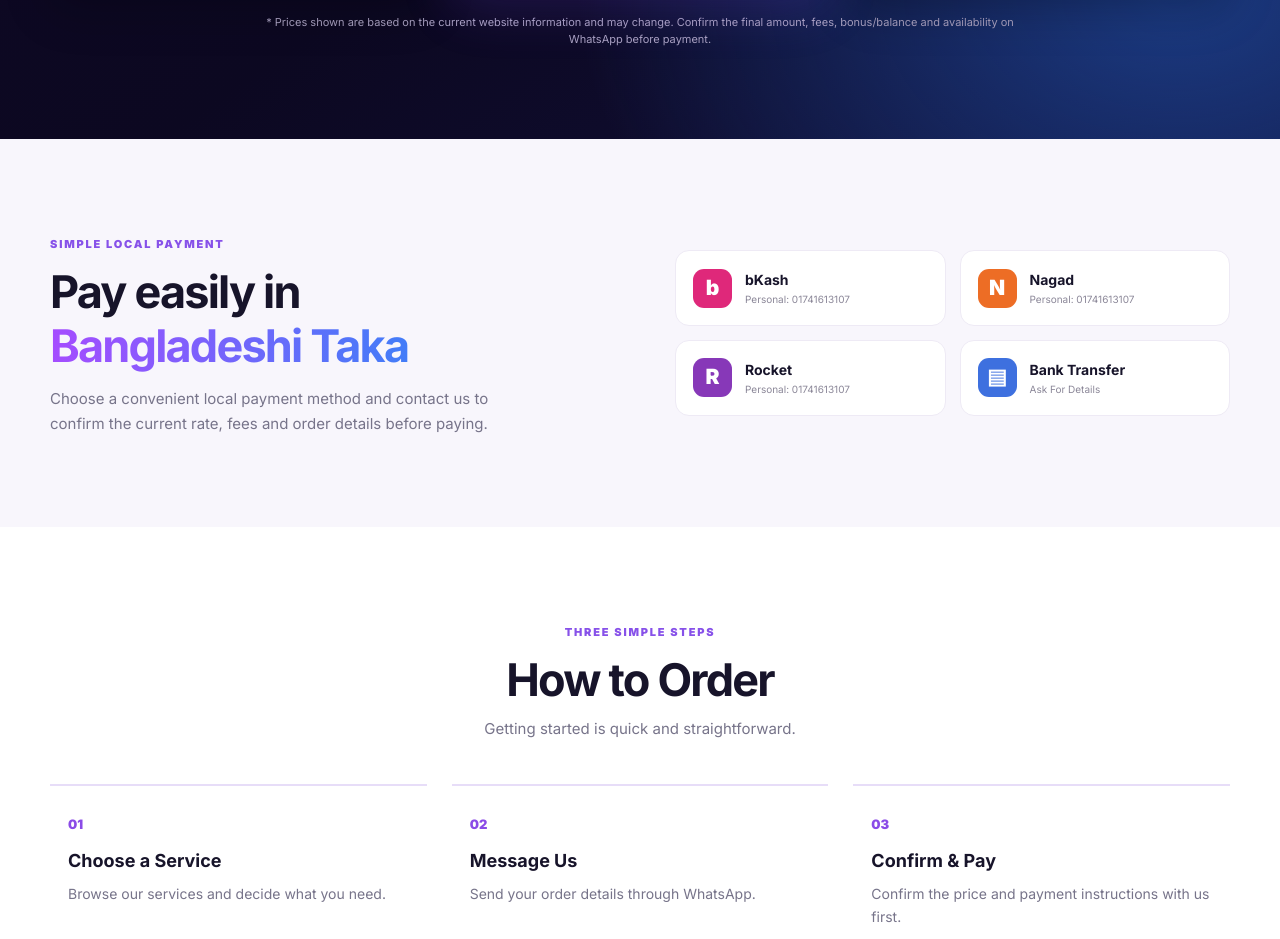
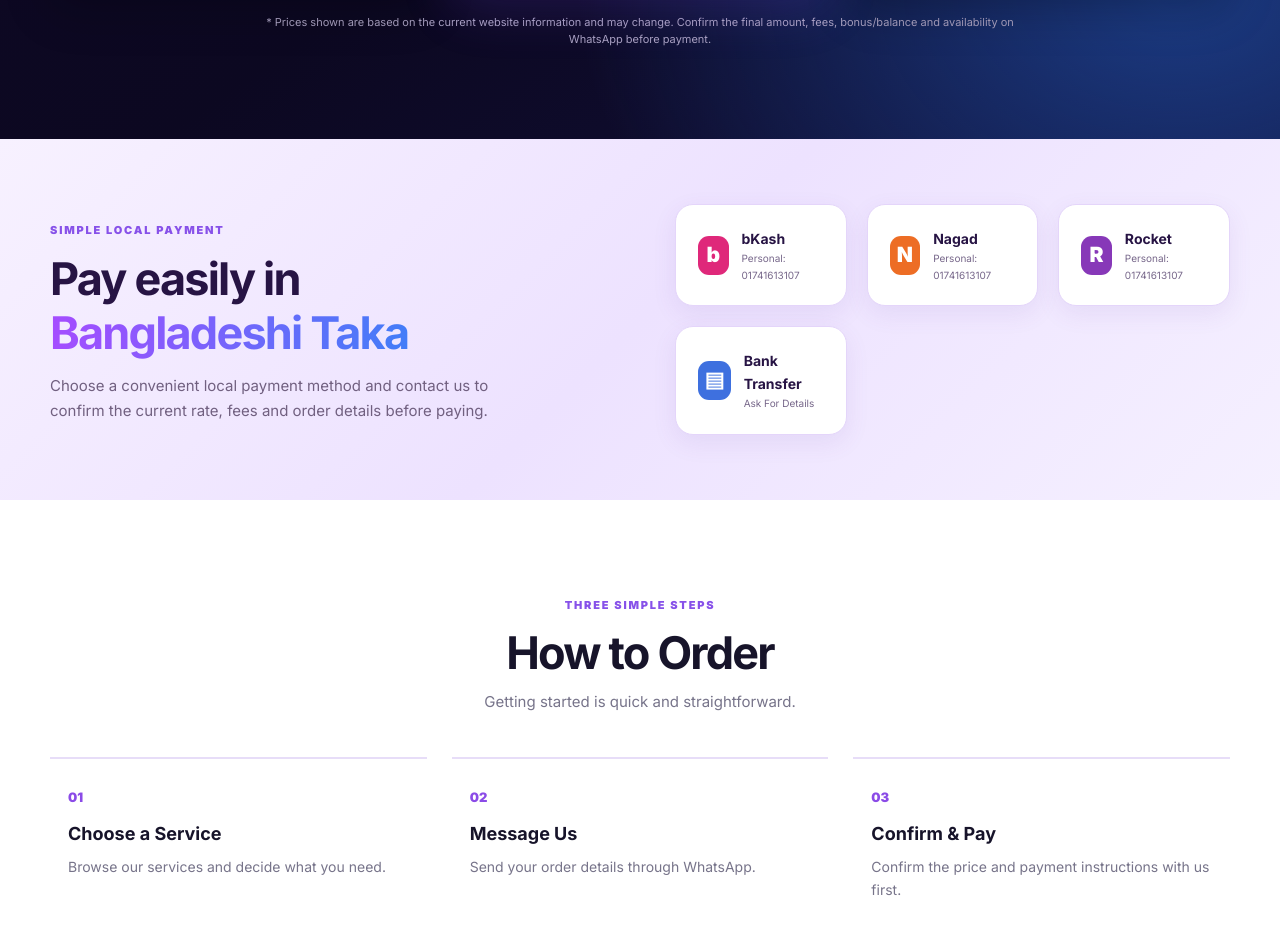
Before and after one commit to labnetwork6-bit/SK-DIGITAL-PAY, a plain HTML site: page index.html in a window 1280 px wide. Shown: the part 2200-3139 px from the top of the page. Drawn offline with Linux system fonts and the light colour scheme.

Commit message:
Update style.css

```diff
--- a/style.css
+++ b/style.css
@@ -116,3 +116,84 @@ h1{font-size:clamp(46px,5.2vw,70px);line-height:1.09;letter-spacing:-3.4px;margi
 .services-section .service-card a{color:#c5a6ff}
 .services-section .service-card a:hover{color:#fff}
 .services-section .service-card:focus-within{box-shadow:0 16px 38px #03020c55}
+
+/* =================================
+   SK DIGITAL PAY BD
+   LIGHT PURPLE PAYMENT SECTION
+================================= */
+
+.payment-section {
+  background: linear-gradient(
+    135deg,
+    #F7F1FF 0%,
+    #EDE2FF 50%,
+    #F5F0FF 100%
+  ) !important;
+  color: #271444 !important;
+  padding: 65px 20px;
+}
+
+.payment-section h1,
+.payment-section h2,
+.payment-section h3 {
+  color: #271444 !important;
+}
+
+.payment-section p {
+  color: #716080 !important;
+}
+
+.payment-methods {
+  display: grid;
+  grid-template-columns: repeat(3, minmax(0, 1fr));
+  gap: 20px;
+}
+
+.payment-section .pay-method {
+  background: #FFFFFF !important;
+  color: #271444 !important;
+  border: 1px solid #E4D5FA !important;
+  border-radius: 18px;
+  padding: 22px;
+  box-shadow: 0 8px 25px rgba(111, 67, 170, 0.09);
+  transition: all 0.3s ease;
+}
+
+.payment-section .pay-method:hover {
+  transform: translateY(-6px);
+  border-color: #9560ED !important;
+  box-shadow: 0 14px 30px rgba(111, 67, 170, 0.17);
+}
+
+.payment-section .pay-method b {
+  color: #271444 !important;
+}
+
+.payment-section .pay-method small {
+  color: #77678A !important;
+}
+
+.payment-section .pay-method img {
+  object-fit: contain;
+}
+
+@media (max-width: 720px) {
+  .payment-section {
+    padding: 45px 15px;
+  }
+
+  .payment-methods {
+    grid-template-columns: repeat(2, minmax(0, 1fr));
+    gap: 12px;
+  }
+
+  .payment-section .pay-method {
+    padding: 15px;
+  }
+}
+
+@media (max-width: 380px) {
+  .payment-methods {
+    grid-template-columns: 1fr;
+  }
+}
```
